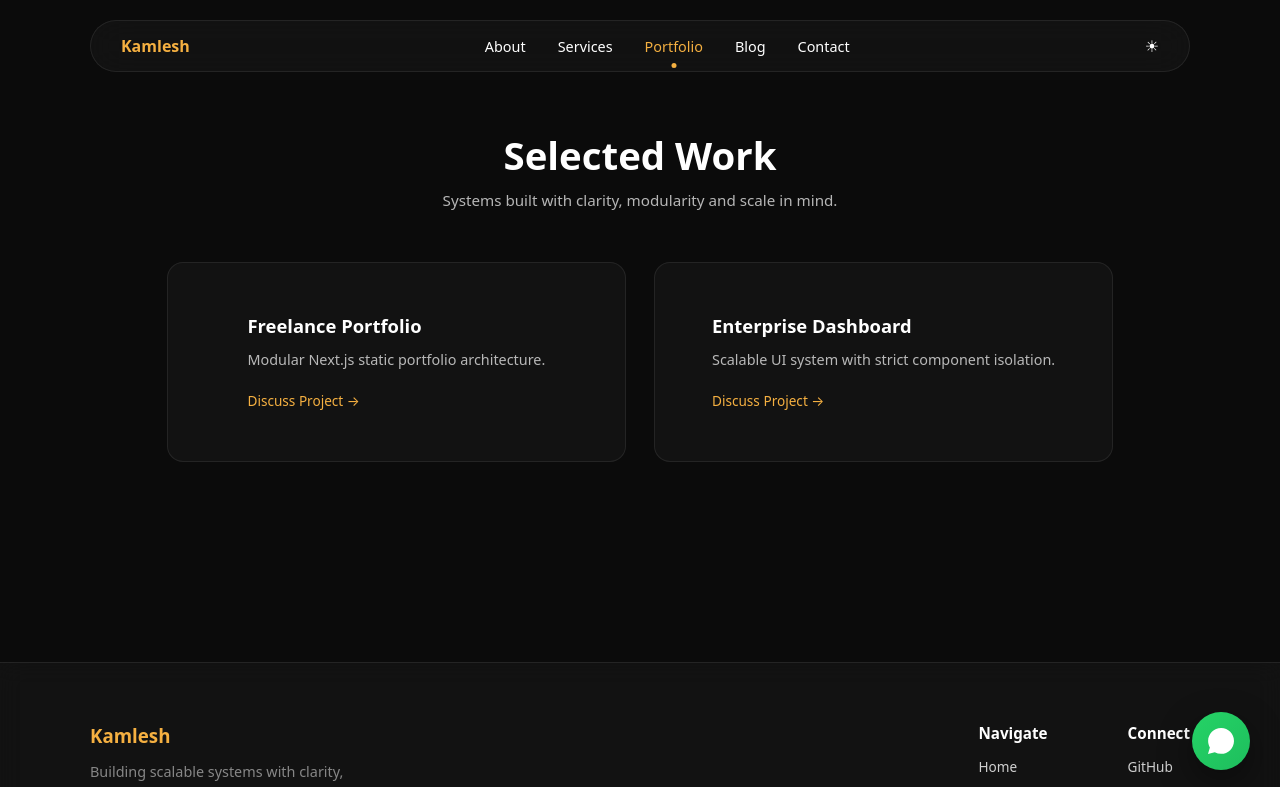
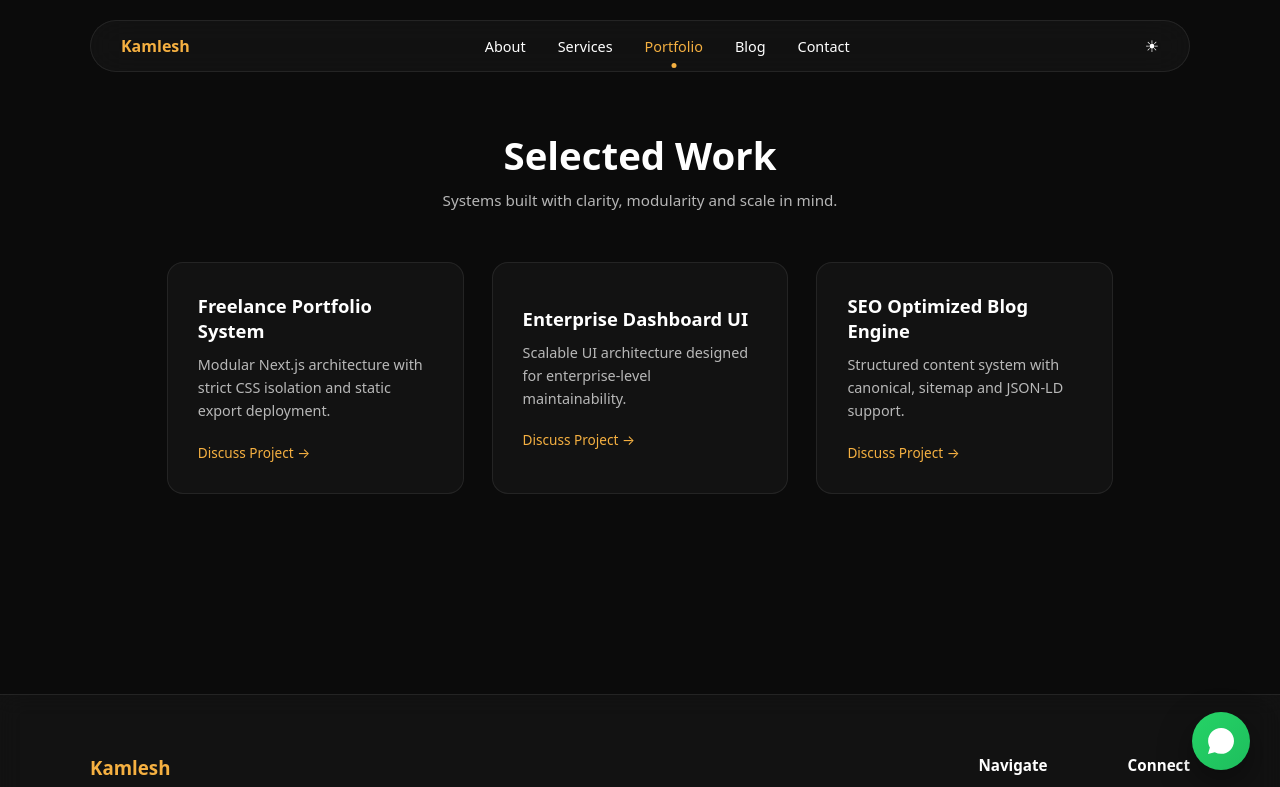
Before and after one commit to iamkamlesh18/freelanceportfolio, a Next.js app: page /freelanceportfolio/portfolio in a window 1280 px wide. Shown: the top 787 px of the page. Built offline with nearby package versions, Linux system fonts and the light colour scheme.

Commit message:
refactor: unify layout, fix theme, tighten spacing

```diff
--- a/app/globals.css
+++ b/app/globals.css
@@ -21,13 +21,13 @@
 }
 
 [data-theme="light"] {
-  --bg-primary: #ffffff;
-  --bg-secondary: #f5f5f5;
+  --bg-primary: #f7f8fa;
+  --bg-secondary: #ffffff;
   --glass-bg: rgba(0, 0, 0, 0.04);
 
   --text-primary: #111111;
   --text-secondary: rgba(0, 0, 0, 0.7);
-  --border-soft: rgba(0, 0, 0, 0.1);
+  --border-soft: rgba(0, 0, 0, 0.08);
 }
 
 html,
--- a/app/portfolio/data.ts
+++ b/app/portfolio/data.ts
@@ -1,10 +1,20 @@
 export const portfolioData = [
   {
-    title: "Freelance Portfolio",
-    description: "Modular Next.js static portfolio architecture.",
+    title: "Freelance Portfolio System",
+    description:
+      "Modular Next.js architecture with strict CSS isolation and static export deployment.",
+    tech: ["Next.js", "TypeScript", "CSS Modules"],
   },
   {
-    title: "Enterprise Dashboard",
-    description: "Scalable UI system with strict component isolation.",
+    title: "Enterprise Dashboard UI",
+    description:
+      "Scalable UI architecture designed for enterprise-level maintainability.",
+    tech: ["React", "Component Design", "CI/CD"],
+  },
+  {
+    title: "SEO Optimized Blog Engine",
+    description:
+      "Structured content system with canonical, sitemap and JSON-LD support.",
+    tech: ["SEO", "Structured Data", "Static Export"],
   },
 ];
```
